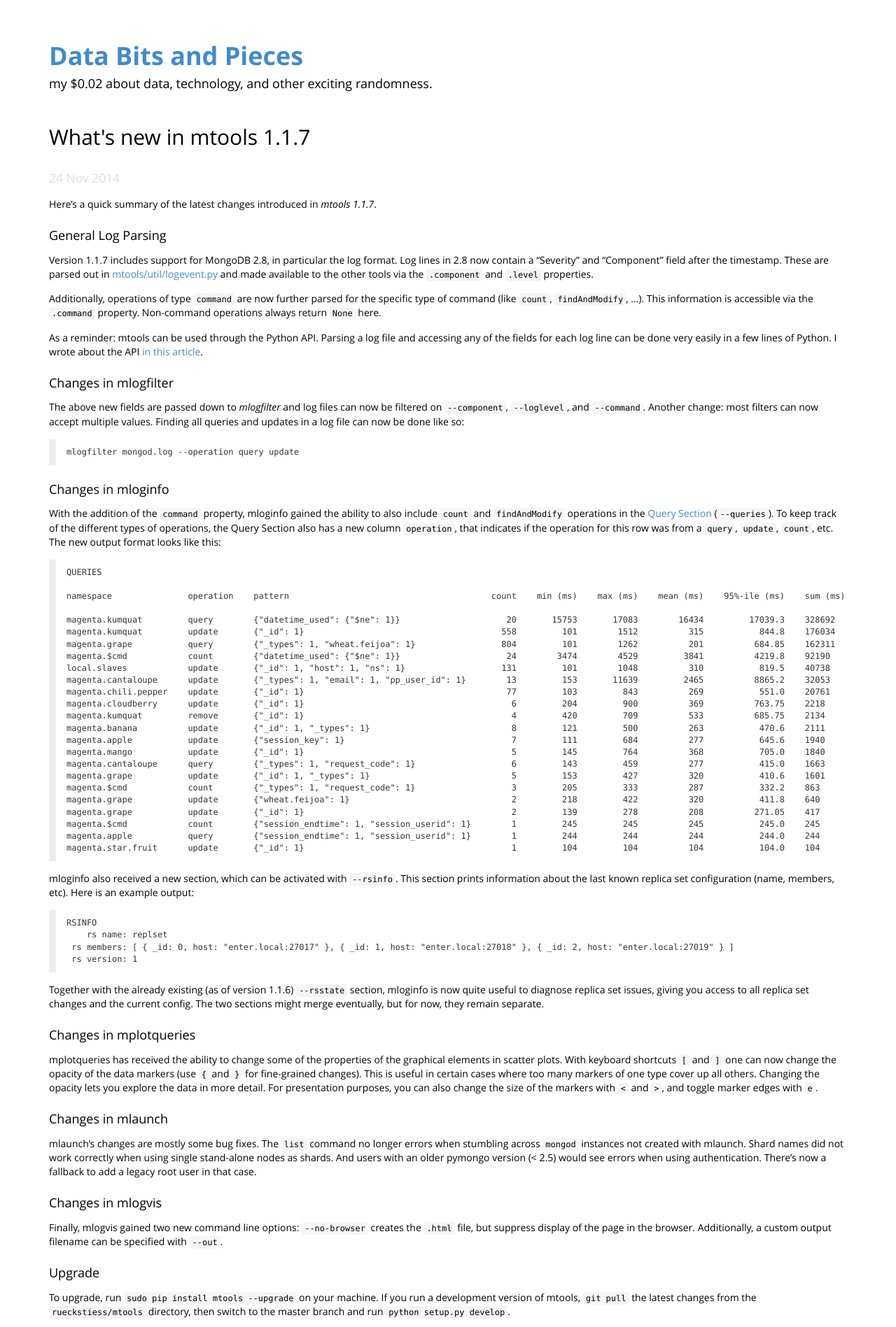
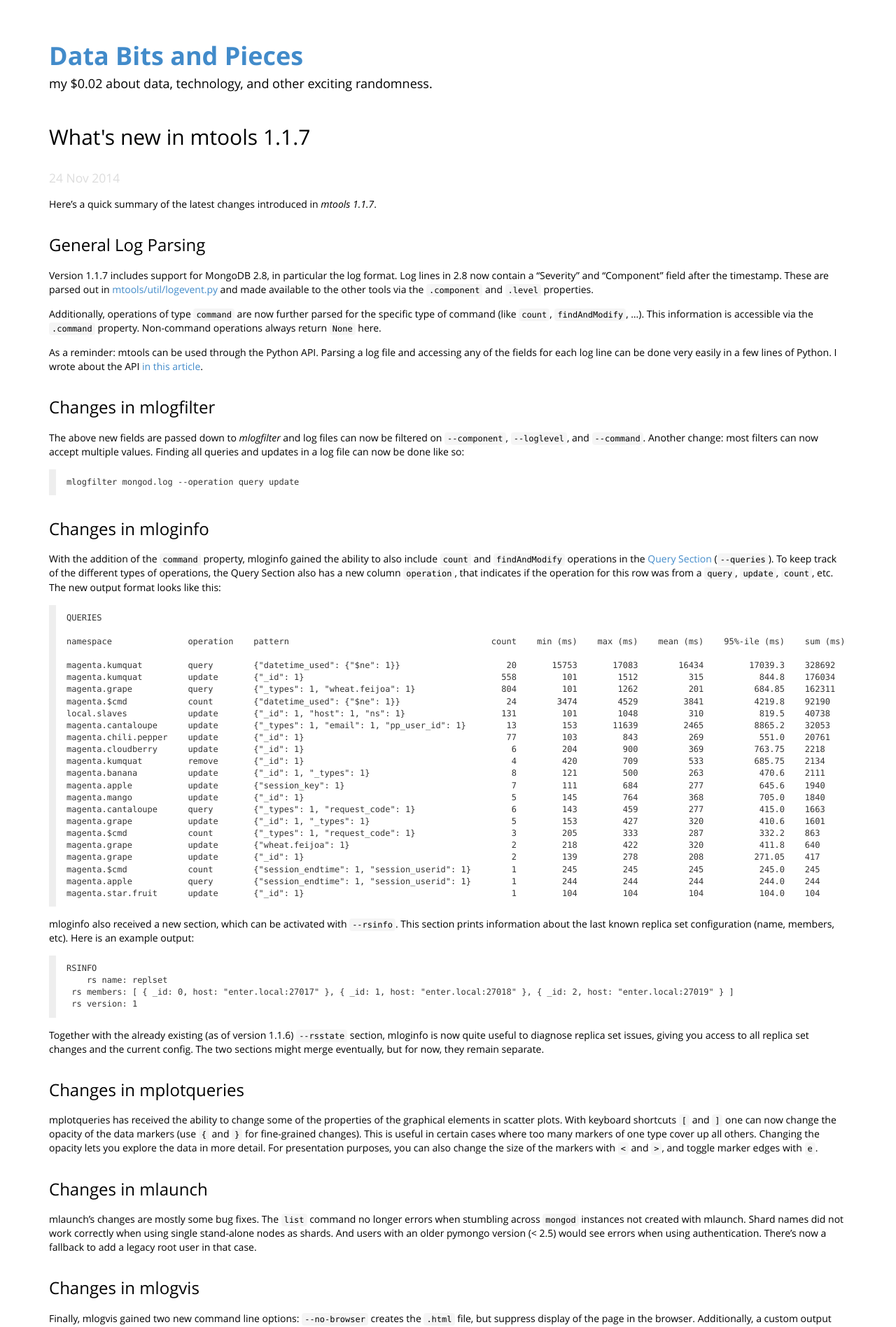
Before and after one commit to rueckstiess/rueckstiess.github.io, a Jekyll site: the page built from _posts/2014-11-24-mtools-1.1.7-whatsnew.markdown, in a window 1280 px wide. Shown: the top 1897 px of the page at 70% size. Built offline with Jekyll 4.4.1, drawn with Linux system fonts in a browser that asks for light colours; Markdown is read by kramdown in place of the engine named in the settings; comment, search, counter and statistics services are not loaded.

Commit message:
Revert "made section headers smaller."
This reverts commit 9d32dd40b1903d6d7e831b366b1235597d954306.

````diff
--- a/_posts/2014-11-24-mtools-1.1.7-whatsnew.markdown
+++ b/_posts/2014-11-24-mtools-1.1.7-whatsnew.markdown
@@ -8,7 +8,7 @@
 
 Here's a quick summary of the latest changes introduced in _mtools 1.1.7_.
 
-#### General Log Parsing
+### General Log Parsing
 
 Version 1.1.7 includes support for MongoDB 2.8, in particular the log format. Log lines in 2.8 now contain a "Severity" and "Component" field after the timestamp. These are parsed out in [mtools/util/logevent.py](https://github.com/rueckstiess/mtools/blob/master/mtools/util/logevent.py#L593) and made available to the other tools via the `.component` and `.level` properties.
 
@@ -17,7 +17,7 @@
 As a reminder: mtools can be used through the Python API. Parsing a log file and accessing any of the fields for each log line can be done very easily in a few lines of Python. I wrote about the API [in this article](http://blog.rueckstiess.com/mtools/2014/04/27/mtools-api.html).
 
 
-#### Changes in mlogfilter
+### Changes in mlogfilter
 
 The above new fields are passed down to _mlogfilter_ and log files can now be filtered on `--component`, `--loglevel`, and `--command`. Another change: most filters can now accept multiple values. Finding all queries and updates in a log file can now be done like so:
 
@@ -26,7 +26,7 @@
 ```
 
 
-#### Changes in mloginfo
+### Changes in mloginfo
 
 With the addition of the `command` property, mloginfo gained the ability to also include `count` and `findAndModify` operations in the [Query Section](https://github.com/rueckstiess/mtools/wiki/mloginfo#queries-section) (`--queries`). To keep track of the different types of operations, the Query Section also has a new column `operation`, that indicates if the operation for this row was from a `query`, `update`, `count`, etc. The new output format looks like this:
 
@@ -69,27 +69,27 @@
 Together with the already existing (as of version 1.1.6) `--rsstate` section, mloginfo is now quite useful to diagnose replica set issues, giving you access to all replica set changes and the current config. The two sections might merge eventually, but for now, they remain separate.
 
 
-#### Changes in mplotqueries
+### Changes in mplotqueries
 
 mplotqueries has received the ability to change some of the properties of the graphical elements in scatter plots. With keyboard shortcuts `[` and `]` one can now change the opacity of the data markers (use `{` and `}`  for fine-grained changes). This is useful in certain cases where too many markers of one type cover up all others. Changing the opacity lets you explore the data in more detail. For presentation purposes, you can also change the size of the markers with `<` and `>`, and toggle marker edges with `e`.
 
 
-#### Changes in mlaunch
+### Changes in mlaunch
 
 mlaunch's changes are mostly some bug fixes. The `list` command no longer errors when stumbling across `mongod` instances not created with mlaunch. Shard names did not work correctly when using single stand-alone nodes as shards. And users with an older pymongo version (< 2.5) would see errors when using authentication. There's now a fallback to add a legacy root user in that case.
 
 
-#### Changes in mlogvis
+### Changes in mlogvis
 
 Finally, mlogvis gained two new command line options: `--no-browser` creates the `.html` file, but suppress display of the page in the browser. Additionally, a custom output filename can be specified with `--out`.
 
 
-#### Upgrade
+### Upgrade
 
 To upgrade, run `sudo pip install mtools --upgrade` on your machine. If you run a development version of mtools, `git pull` the latest changes from the `rueckstiess/mtools` directory, then switch to the master branch and run `python setup.py develop`.
 
 
-#### Contributors
+### Contributors
 
 Thanks to everyone who reported bugs, new feature requests, and especially to those who submitted pull requests. This is of great help, so please keep contributing to mtools. If you'd like to start contributing, too, have a read of [this page](https://github.com/rueckstiess/mtools/blob/master/tutorials/contributing.md) and if you have any questions, just open an issue [here](https://github.com/rueckstiess/mtools/issues).
 
````
